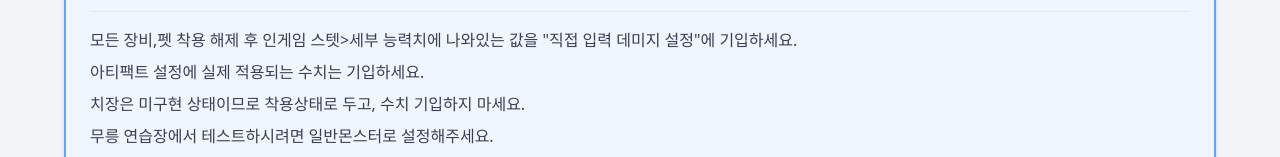
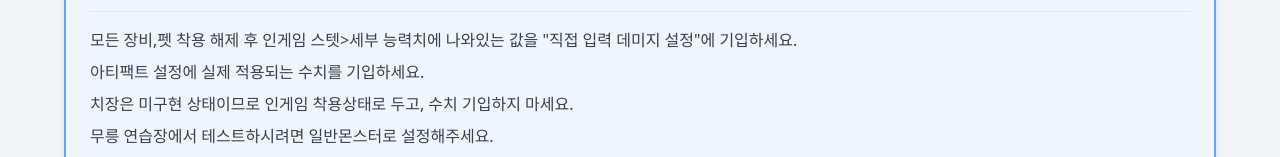
Before and after one commit to bbibbubbang/lomcalc, a plain HTML site: page index.html in a window 1280 px wide. Both pictures are taken after a click on the button "도움말". Shown: the part 155-312 px from the top of the page. Drawn offline with nearby package versions, Linux system fonts and the light colour scheme.

Commit message:
Update artifact and equipment instructions in HTML

```diff
--- a/index.html
+++ b/index.html
@@ -88,8 +88,8 @@
             </div>
             <div class="text-gray-700 space-y-2">
                 <p>모든 장비,펫 착용 해제 후 인게임 스텟>세부 능력치에 나와있는 값을 "직접 입력 데미지 설정"에 기입하세요.</p>
-                <p>아티팩트 설정에 실제 적용되는 수치는 기입하세요.</p>
-                <p>치장은 미구현 상태이므로 착용상태로 두고, 수치 기입하지 마세요.</p>
+                <p>아티팩트 설정에 실제 적용되는 수치를 기입하세요.</p>
+                <p>치장은 미구현 상태이므로 인게임 착용상태로 두고, 수치 기입하지 마세요.</p>
                 <p>무릉 연습장에서 테스트하시려면 일반몬스터로 설정해주세요.</p>
                 <p class="text-sm text-red-500 mt-2">* 참고: 무릉 연습장에는 현재 전사만 직업 데미지가 적용되는 오류가 있음. 다른 직업들은 직업/전직업 0으로 적용.</p>
                 <p>현재 모든 직업의 공격속도가 1로 설정되어 있습니다. 직업마다 기본 공격속도가 다르므로 계산 결과가 부정확할 수 있습니다. 기본공격 테스트 시에는 동일 직업의 기본공격으로만 비교해 주세요.</p>
```
